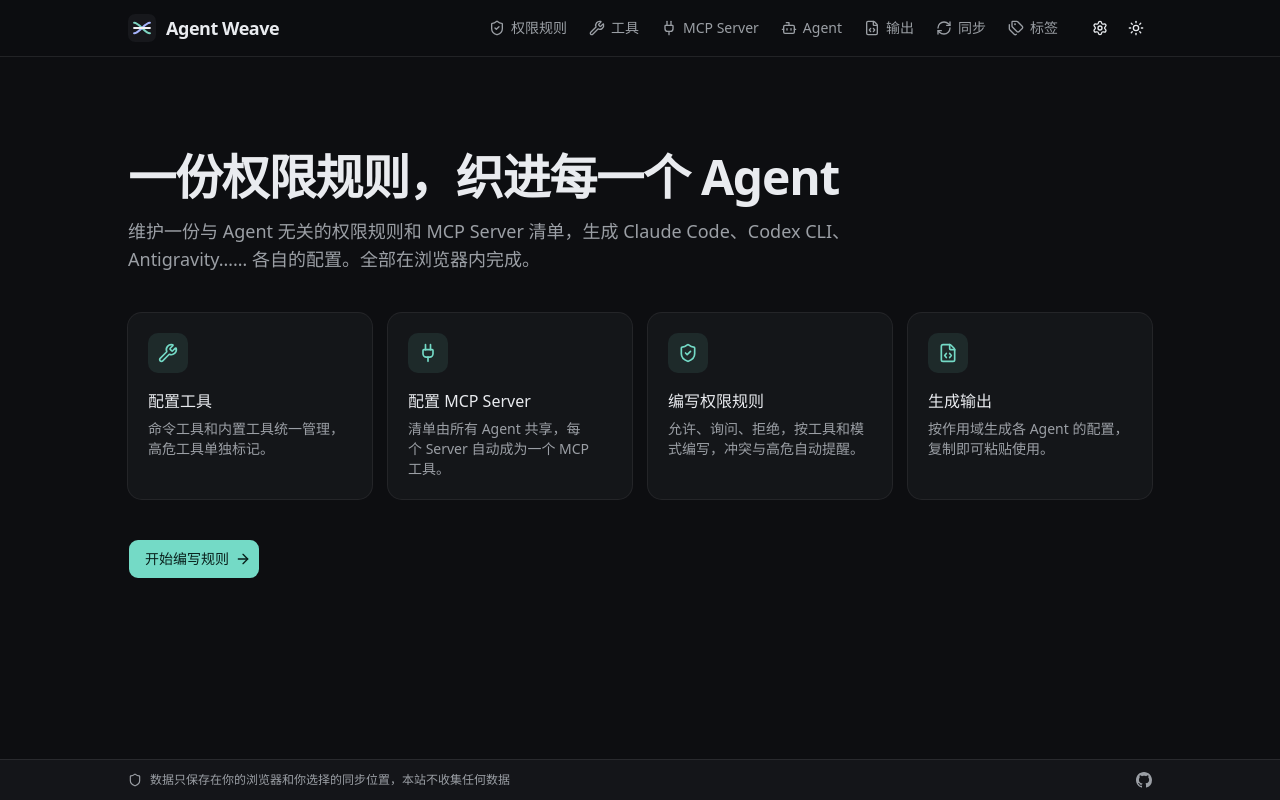
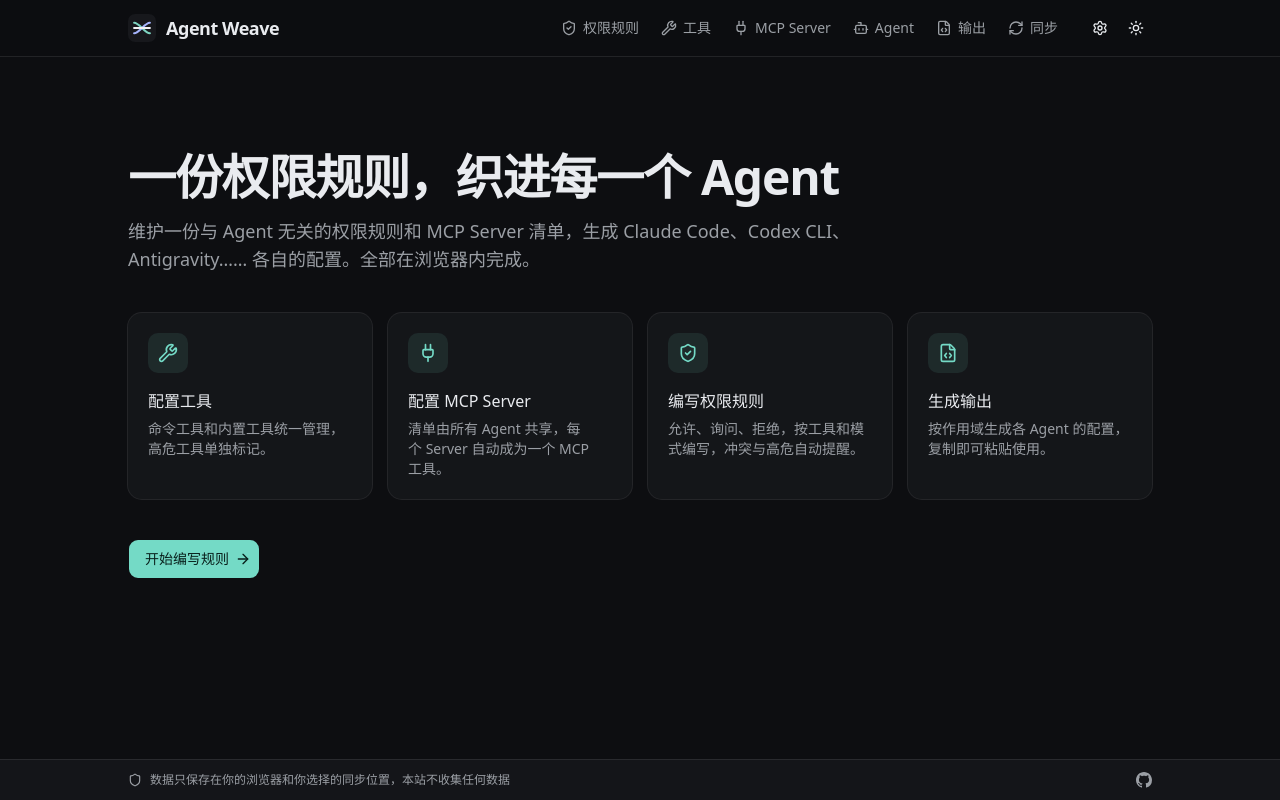
Before and after one commit to xianghongai/agent-weave, a React (Vite) app: page /#/ in a window 1280 px wide. Built offline with nearby package versions, Linux system fonts and the light colour scheme.

Commit message:
feat: 标签入口移入设置菜单

```diff
--- a/src/components/settings-menu.tsx
+++ b/src/components/settings-menu.tsx
@@ -1,27 +1,50 @@
+import { cn } from 'cn';
 import { LaptopIcon, PackageIcon, SettingsIcon } from 'lucide-react';
 import { useTranslation } from 'react-i18next';
+import { useLocation } from 'wouter';
 
 import { Button } from '@/components/ui/button';
 import {
   DropdownMenu,
   DropdownMenuContent,
   DropdownMenuItem,
+  DropdownMenuSeparator,
   DropdownMenuTrigger,
 } from '@/components/ui/dropdown-menu';
 import { Tooltip, TooltipContent, TooltipTrigger } from '@/components/ui/tooltip';
+import { PAGES } from '@/pages/registry';
 import { useUiStore } from '@/state/ui-store';
 
-/** 页眉的设置菜单：打开挂在应用外壳上的本机设置和预设对话框。 */
+/** 入口放在设置菜单中的页面，如不常维护的标签页。 */
+const SETTINGS_PAGES = PAGES.filter((page) => page.entry === 'settings');
+
+/**
+ * 页眉的设置菜单：打开挂在应用外壳上的本机设置和预设对话框，以及入口放在这里的页面。
+ * 当前处于这些页面时，菜单按钮显示为选中状态，与导航入口一致。
+ */
 export function SettingsMenu() {
   const { t } = useTranslation();
   const showDialog = useUiStore((state) => state.showDialog);
+  const [location, navigate] = useLocation();
   const label = t('header.settings');
+  const onSettingsPage = SETTINGS_PAGES.some((page) => page.path === location);
 
   return (
     <DropdownMenu>
       <Tooltip>
         <TooltipTrigger
-          render={<DropdownMenuTrigger render={<Button variant="ghost" size="icon" aria-label={label} />} />}
+          render={
+            <DropdownMenuTrigger
+              render={
+                <Button
+                  variant="ghost"
+                  size="icon"
+                  aria-label={label}
+                  className={cn(onSettingsPage && 'bg-muted text-brand')}
+                />
+              }
+            />
+          }
         >
           <SettingsIcon />
         </TooltipTrigger>
@@ -36,6 +59,13 @@
           <PackageIcon />
           {t('header.presets')}
         </DropdownMenuItem>
+        <DropdownMenuSeparator />
+        {SETTINGS_PAGES.map(({ id, path, icon: Icon }) => (
+          <DropdownMenuItem key={id} onClick={() => navigate(path)}>
+            <Icon />
+            {t(`pages.${id}.title`)}
+          </DropdownMenuItem>
+        ))}
       </DropdownMenuContent>
     </DropdownMenu>
   );
--- a/src/components/site-header.tsx
+++ b/src/components/site-header.tsx
@@ -6,6 +6,8 @@
 import { SettingsMenu } from '@/components/settings-menu';
 import { ThemeToggle } from '@/components/theme-toggle';
 import { PAGES } from '@/pages/registry';
+
+const NAV_PAGES = PAGES.filter((page) => page.entry === 'nav');
 
 export function SiteHeader() {
   const { t } = useTranslation();
@@ -17,9 +19,9 @@
         <Link href="/" aria-label={t('header.home')} className="shrink-0 rounded-md">
           <Brand />
         </Link>
-        {/* 七个入口在窄屏下只显示图标，仍放不下时横向滚动，不挤压设置菜单和主题切换。 */}
+        {/* 导航入口在窄屏下只显示图标，仍放不下时横向滚动，不挤压设置菜单和主题切换。 */}
         <nav aria-label={t('header.pages')} className="ml-auto flex min-w-0 items-center gap-0.5 overflow-x-auto">
-          {PAGES.map(({ id, path, icon: Icon }) => {
+          {NAV_PAGES.map(({ id, path, icon: Icon }) => {
             const active = location === path;
             const title = t(`pages.${id}.title`);
             return (
--- a/src/pages/registry.ts
+++ b/src/pages/registry.ts
@@ -19,21 +19,59 @@
   path: string;
   icon: LucideIcon;
   component: LazyExoticComponent<ComponentType>;
+  /** 入口位置：`nav` 在顶部导航中；`settings` 在页眉的设置菜单中，放不常维护的页面。 */
+  entry: 'nav' | 'settings';
 }
 
 /**
- * 顶部导航中的全部页面，按导航顺序排列。
+ * 全部页面，按入口中的顺序排列；路由都会注册，入口位置由 `entry` 决定。
  * 首页 `/` 是宣传页，也是默认入口，不出现在导航中，因此不在这里登记，路由直接写在 `src/app.tsx` 中。
  * 新增页面时在 `src/pages/` 下建目录，再在这里登记。
  */
 export const PAGES: readonly PageEntry[] = [
-  { id: 'rules', path: '/rules', icon: ShieldCheckIcon, component: lazy(() => import('@/pages/rules/rules-page')) },
-  { id: 'tools', path: '/tools', icon: WrenchIcon, component: lazy(() => import('@/pages/tools/tools-page')) },
-  { id: 'mcp', path: '/mcp', icon: PlugIcon, component: lazy(() => import('@/pages/mcp/mcp-page')) },
-  { id: 'agents', path: '/agents', icon: BotIcon, component: lazy(() => import('@/pages/agents/agents-page')) },
-  { id: 'output', path: '/output', icon: FileCodeIcon, component: lazy(() => import('@/pages/output/output-page')) },
-  { id: 'sync', path: '/sync', icon: RefreshCwIcon, component: lazy(() => import('@/pages/sync/sync-page')) },
-  { id: 'tags', path: '/tags', icon: TagsIcon, component: lazy(() => import('@/pages/tags/tags-page')) },
+  {
+    id: 'rules',
+    path: '/rules',
+    icon: ShieldCheckIcon,
+    component: lazy(() => import('@/pages/rules/rules-page')),
+    entry: 'nav',
+  },
+  {
+    id: 'tools',
+    path: '/tools',
+    icon: WrenchIcon,
+    component: lazy(() => import('@/pages/tools/tools-page')),
+    entry: 'nav',
+  },
+  { id: 'mcp', path: '/mcp', icon: PlugIcon, component: lazy(() => import('@/pages/mcp/mcp-page')), entry: 'nav' },
+  {
+    id: 'agents',
+    path: '/agents',
+    icon: BotIcon,
+    component: lazy(() => import('@/pages/agents/agents-page')),
+    entry: 'nav',
+  },
+  {
+    id: 'output',
+    path: '/output',
+    icon: FileCodeIcon,
+    component: lazy(() => import('@/pages/output/output-page')),
+    entry: 'nav',
+  },
+  {
+    id: 'sync',
+    path: '/sync',
+    icon: RefreshCwIcon,
+    component: lazy(() => import('@/pages/sync/sync-page')),
+    entry: 'nav',
+  },
+  {
+    id: 'tags',
+    path: '/tags',
+    icon: TagsIcon,
+    component: lazy(() => import('@/pages/tags/tags-page')),
+    entry: 'settings',
+  },
 ];
 
 /** 列出各类工具的页面；内置工具分散在各 Agent 中，没有对应的列表页。新增工具类型时在这里补上。 */
```
Also changed, not shown: 1 other file (tests, documents, lock files or other folders).
